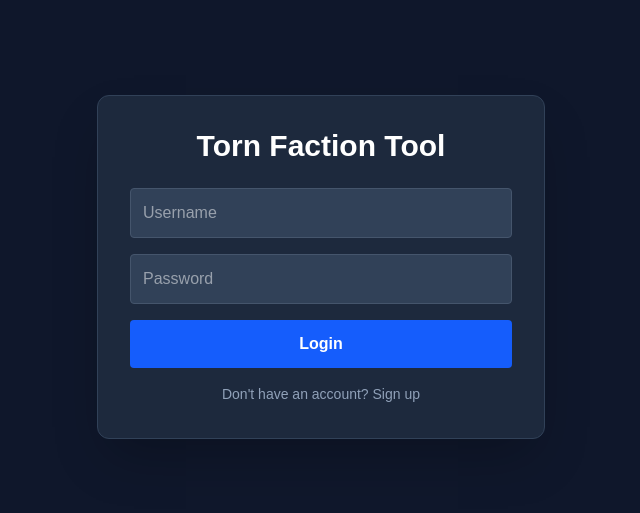
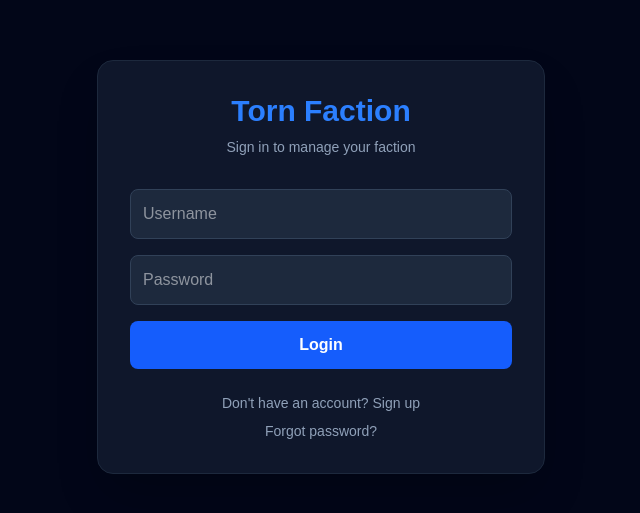
Before and after one commit to AdrianYaleDev/torn-faction-management, a Next.js app in the folder torn-faction-management/: page / in a window 1280 px wide. Shown: the part 133-646 px from the top of the page, without its empty margins (319-959 px from the left). Built offline with nearby package versions, Linux system fonts and the light colour scheme.

Commit message:
Implement password reset functionality and user existence check

```diff
--- a/torn-faction-management/package.json
+++ b/torn-faction-management/package.json
@@ -17,7 +17,8 @@
     "lucide-react": "^0.575.0",
     "next": "16.1.6",
     "react": "19.2.3",
-    "react-dom": "19.2.3"
+    "react-dom": "19.2.3",
+    "resend": "^6.9.3"
   },
   "devDependencies": {
     "@tailwindcss/postcss": "^4",
--- /dev/null
+++ b/torn-faction-management/src/app/api/auth/reset/route.ts
@@ -0,0 +1,19 @@
+// src/app/api/auth/reset/route.ts
+import { NextResponse } from 'next/server';
+import { UserService } from '@/src/lib/user-service';
+
+export async function POST(req: Request) {
+  const { username, newPassword } = await req.json();
+
+  try {
+    const exists = await UserService.userExists(username);
+    if (!exists) {
+      return NextResponse.json({ error: 'User not found' }, { status: 404 });
+    }
+
+    await UserService.updatePassword(username, newPassword);
+    return NextResponse.json({ success: true, message: 'Password updated' });
+  } catch (err: any) {
+    return NextResponse.json({ error: err.message }, { status: 400 });
+  }
+}
--- a/torn-faction-management/src/app/page.tsx
+++ b/torn-faction-management/src/app/page.tsx
@@ -1,52 +1,85 @@
-// src/app/page.tsx
+// src/app/page.tsx (Updated)
 'use client';
 import { useState } from 'react';
 import { useRouter } from 'next/navigation';
 
 export default function LandingPage() {
-  const [isLogin, setIsLogin] = useState(true);
+  const [view, setView] = useState<'login' | 'signup' | 'forgot'>('login');
   const [form, setForm] = useState({ username: '', password: '' });
+  const [loading, setLoading] = useState(false);
   const router = useRouter();
 
   const handleSubmit = async (e: React.FormEvent) => {
     e.preventDefault();
-    const res = await fetch('/api/auth', {
+    setLoading(true);
+
+    const endpoint = view === 'forgot' ? '/api/auth/reset' : '/api/auth';
+    const payload = view === 'forgot'
+      ? { username: form.username, newPassword: form.password }
+      : { ...form, action: view };
+
+    const res = await fetch(endpoint, {
       method: 'POST',
-      body: JSON.stringify({ ...form, action: isLogin ? 'login' : 'signup' }),
+      body: JSON.stringify(payload),
     });
 
+    setLoading(false);
+
     if (res.ok) {
-      router.push('/dashboard');
+      if (view === 'forgot') {
+        alert('Password updated! Please login.');
+        setView('login');
+      } else {
+        router.push('/dashboard');
+      }
     } else {
-      alert('Authentication failed');
+      const data = await res.json();
+      alert(data.error || 'Operation failed');
     }
   };
 
   return (
-    <main className="flex min-h-screen items-center justify-center bg-slate-900 text-white">
-      <div className="w-full max-w-md p-8 bg-slate-800 rounded-xl shadow-2xl border border-slate-700">
-        <h1 className="text-3xl font-bold mb-6 text-center">Torn Faction Tool</h1>
+    <main className="flex min-h-screen items-center justify-center bg-slate-950 text-white p-4">
+      <div className="w-full max-w-md p-8 bg-slate-900 rounded-2xl shadow-2xl border border-slate-800">
+        <h1 className="text-3xl font-bold mb-2 text-center text-blue-500">Torn Faction</h1>
+        <p className="text-slate-400 text-center mb-8 text-sm">
+          {view === 'login' && 'Sign in to manage your faction'}
+          {view === 'signup' && 'Create an account to get started'}
+          {view === 'forgot' && 'Reset your account password'}
+        </p>
+
         <form onSubmit={handleSubmit} className="space-y-4">
           <input
-            type="text" placeholder="Username"
-            className="w-full p-3 rounded bg-slate-700 border border-slate-600 focus:outline-none focus:ring-2 focus:ring-blue-500"
+            type="text" placeholder="Username" required
+            className="w-full p-3 rounded-lg bg-slate-800 border border-slate-700 focus:ring-2 focus:ring-blue-500 outline-none"
             onChange={e => setForm({...form, username: e.target.value})}
           />
           <input
-            type="password" placeholder="Password"
-            className="w-full p-3 rounded bg-slate-700 border border-slate-600 focus:outline-none focus:ring-2 focus:ring-blue-500"
+            type="password"
+            placeholder={view === 'forgot' ? "New Password" : "Password"}
+            required
+            className="w-full p-3 rounded-lg bg-slate-800 border border-slate-700 focus:ring-2 focus:ring-blue-500 outline-none"
             onChange={e => setForm({...form, password: e.target.value})}
           />
-          <button className="w-full py-3 bg-blue-600 hover:bg-blue-700 rounded font-bold transition">
-            {isLogin ? 'Login' : 'Sign Up'}
+          <button
+            disabled={loading}
+            className="w-full py-3 bg-blue-600 hover:bg-blue-700 rounded-lg font-bold transition disabled:opacity-50"
+          >
+            {loading ? 'Processing...' : view === 'login' ? 'Login' : view === 'signup' ? 'Sign Up' : 'Update Password'}
           </button>
         </form>
-        <button
-          onClick={() => setIsLogin(!isLogin)}
-          className="w-full mt-4 text-sm text-slate-400 hover:text-white"
-        >
-          {isLogin ? "Don't have an account? Sign up" : "Already have an account? Login"}
-        </button>
+
+        <div className="mt-6 flex flex-col items-center space-y-2 text-sm text-slate-400">
+          {view === 'login' && (
+            <>
+              <button onClick={() => setView('signup')} className="hover:text-white transition">Don't have an account? Sign up</button>
+              <button onClick={() => setView('forgot')} className="hover:text-white transition">Forgot password?</button>
+            </>
+          )}
+          {(view === 'signup' || view === 'forgot') && (
+            <button onClick={() => setView('login')} className="hover:text-white transition">Back to Login</button>
+          )}
+        </div>
       </div>
     </main>
   );
--- a/torn-faction-management/src/lib/user-service.ts
+++ b/torn-faction-management/src/lib/user-service.ts
@@ -26,5 +26,21 @@ export const UserService = {
 
     const isValid = await bcrypt.compare(password, user.password);
     return isValid ? user : null;
+  },
+
+  async userExists(username: string): Promise<boolean> {
+    const exists = await redis.exists(`user:${username}`);
+    return exists === 1;
+  },
+
+  async updatePassword(username: string, newPassword: string) {
+    const user: any = await redis.get(`user:${username}`);
+    if (!user) throw new Error('User not found');
+
+    const hashedNewPassword = await bcrypt.hash(newPassword, 10);
+    user.password = hashedNewPassword;
+
+    await redis.set(`user:${username}`, user);
+    return { success: true };
   }
 };
```
Also changed, not shown: 2 other files (tests, documents, lock files or other folders).
